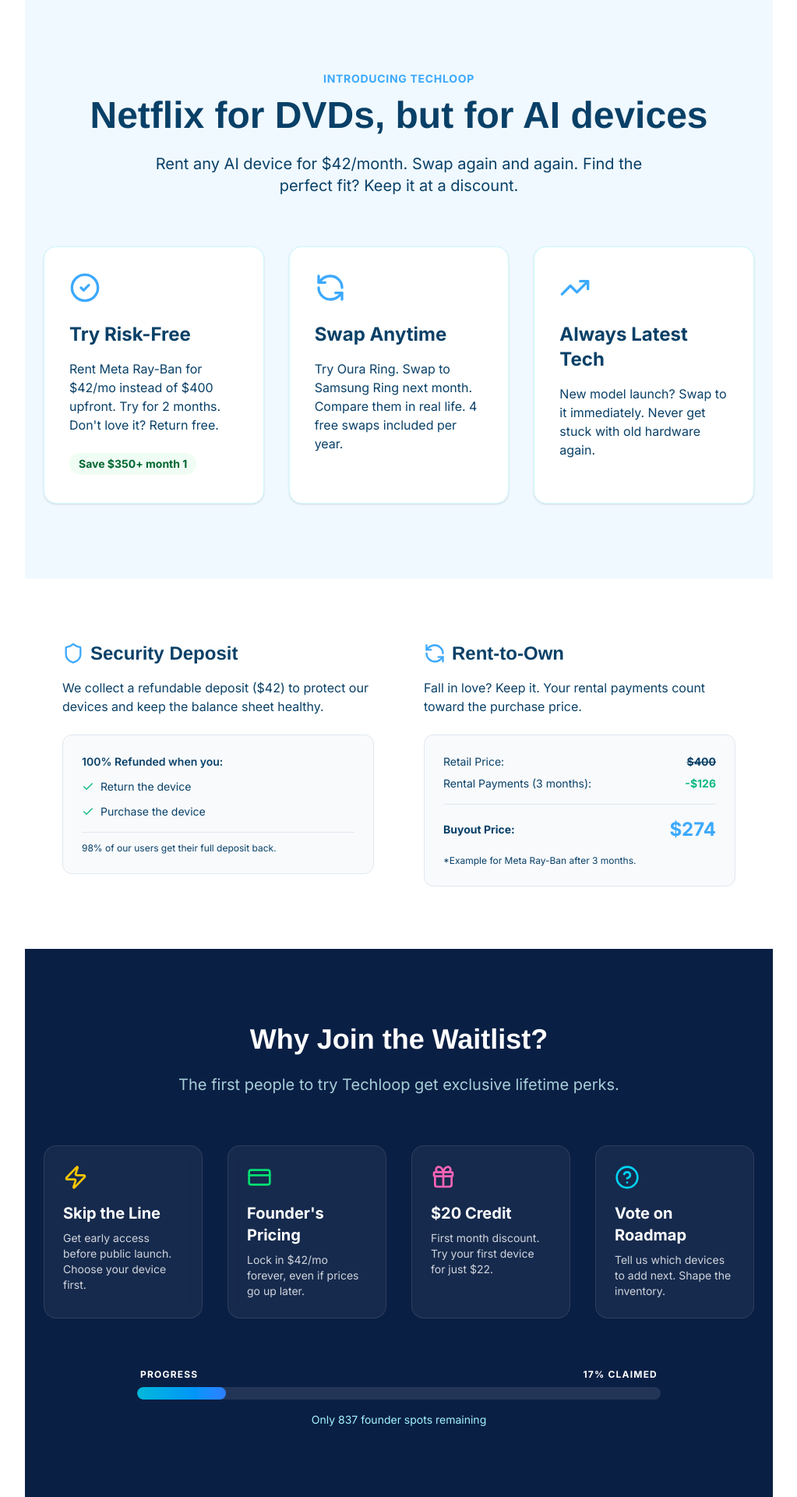
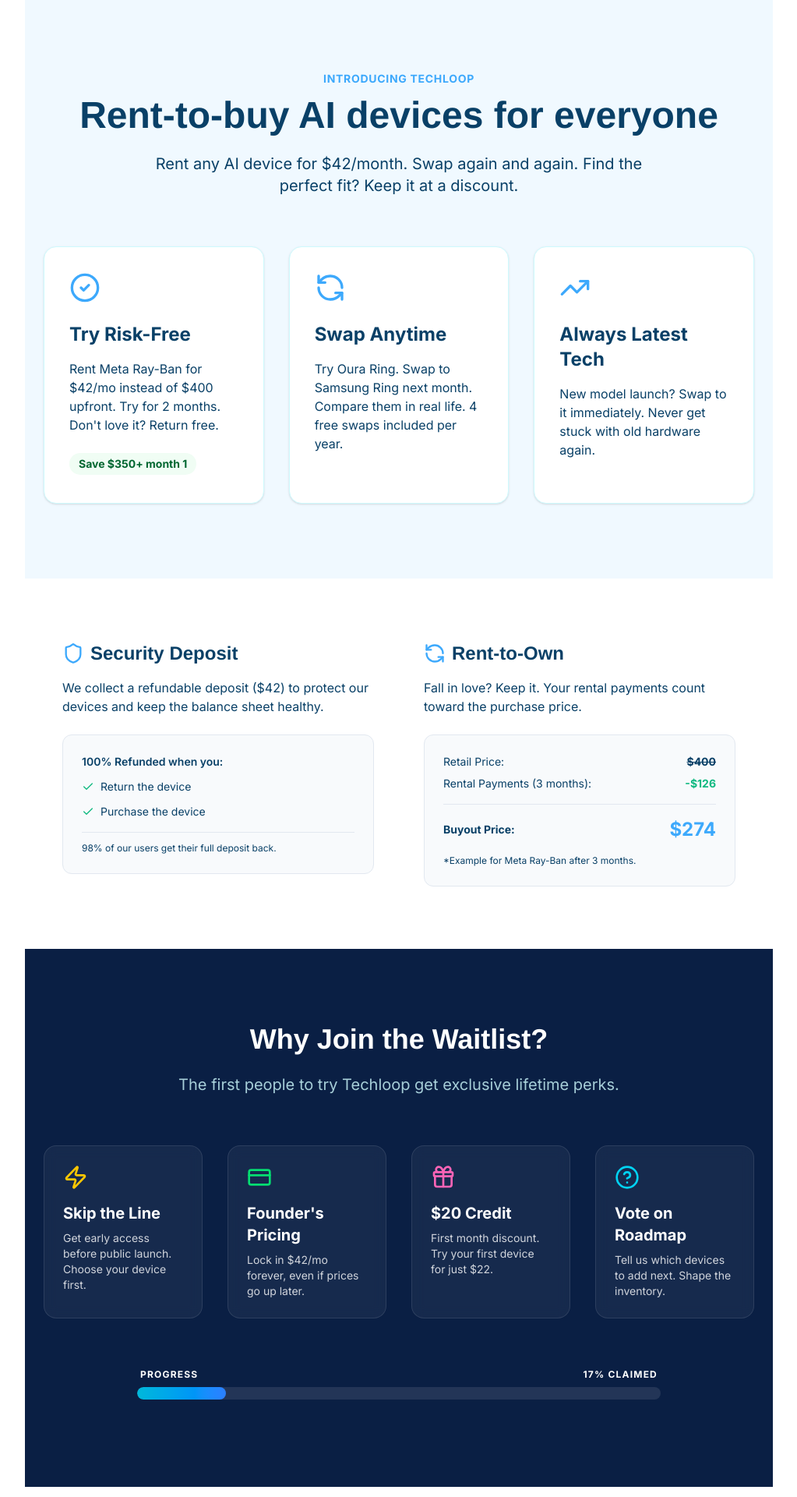
Before and after one commit to thinking-spot/techloop, a Next.js app: page /waitlist in a window 1280 px wide. Shown: the part 1680-3600 px from the top of the page at 78% size, without its empty margins (256-1279 px from the left). Built offline with nearby package versions, Linux system fonts and the light colour scheme.

Commit message:
waitlist changes

```diff
--- a/src/app/waitlist/page.tsx
+++ b/src/app/waitlist/page.tsx
@@ -124,7 +124,7 @@ export default function WaitlistPage() {
                 <div className="max-w-7xl mx-auto">
                     <div className="text-center mb-16">
                         <span className="text-button font-bold tracking-wider uppercase text-sm">Introducing Techloop</span>
-                        <h2 className="font-display text-4xl md:text-5xl font-bold text-headline mt-3 mb-6">Netflix for DVDs, but for AI devices</h2>
+                        <h2 className="font-display text-4xl md:text-5xl font-bold text-headline mt-3 mb-6">Rent-to-buy AI devices for everyone</h2>
                         <p className="text-xl text-paragraph max-w-2xl mx-auto">
                             Rent any AI device for $42/month. Swap again and again. Find the perfect fit? Keep it at a discount.
                         </p>
@@ -251,7 +251,7 @@ export default function WaitlistPage() {
                         <div className="h-4 bg-white/10 rounded-full overflow-hidden mb-4">
                             <div className="h-full bg-gradient-to-r from-cyan-500 to-blue-500 w-[17%] rounded-full"></div>
                         </div>
-                        <p className="text-sm text-cyan-200">Only 837 founder spots remaining</p>
+
                     </div>
                 </div>
             </section>
```
